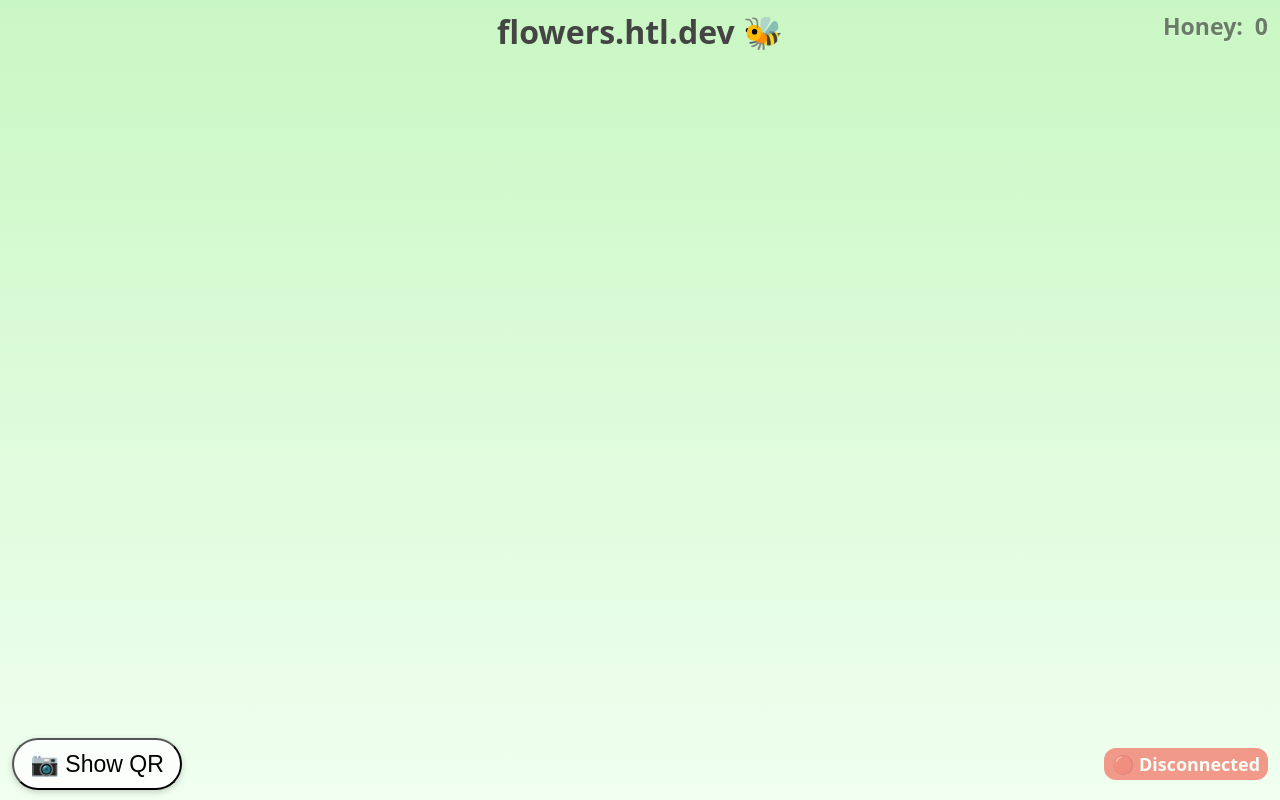
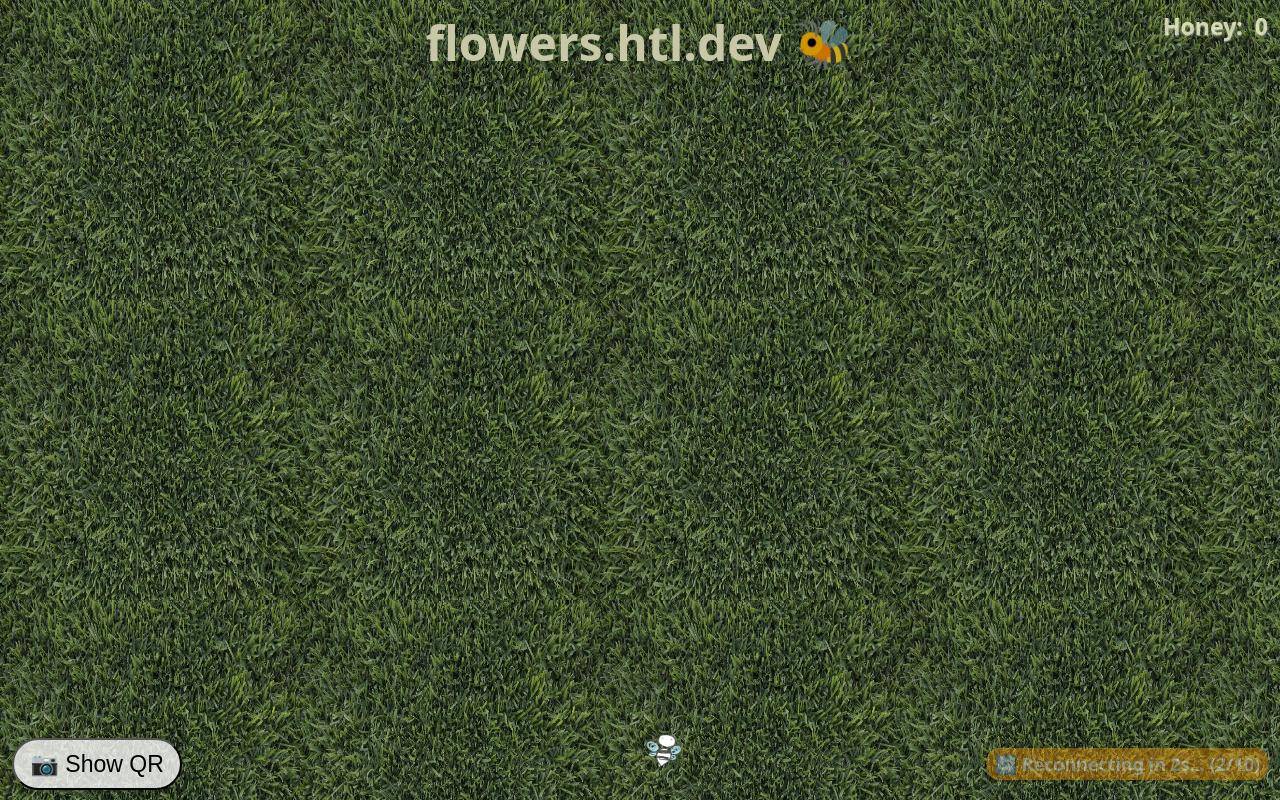
Before and after one commit to guFalcon/flowers-frontend, a website: page index.html in a window 1280 px wide. Drawn offline with Linux system fonts and the light colour scheme; no server answers.

Commit message:
before bee

```diff
--- a/app.js
+++ b/app.js
@@ -3,7 +3,7 @@ import path from "node:path";
 const __dirname = import.meta.dirname;
 
 const app = express();
-const PORT = process.env.INTERNAL_PORT || 8080;
+const PORT = process.env.INTERNAL_PORT || 8081;
 
 // Serve static files (HTML, CSS, JS, etc.) from the app directory
 app.use(express.static(path.join(__dirname)));
--- a/index.html
+++ b/index.html
@@ -7,10 +7,12 @@
   <link rel="stylesheet" href="styles.css">
 </head>
 <body>
-  <h1>flowers.htl.dev 🐝</h1>
+  <h1 style="font-size: clamp(24px, 4vw, 48px); color:lightgoldenrodyellow;">flowers.htl.dev 🐝</h1>
   <div class="play-area" id="playArea"></div>
   <div class="stats">Honey: <span class="value" id="honey">0</span></div>
   <div class="connection-status disconnected" id="connectionStatus">⚫ Disconnected</div>
+
+  <div id="bee"></div>
 
   <!-- Non-admin QR modal -->
   <div class="modal" id="qrModal" aria-hidden="true">
@@ -25,7 +27,8 @@
   <script src="sse-connection.js"></script>
   <script>
     // ====== Backend URLs ======
-    const SERVER = "https://flowers-backend.htl.dev";
+    //const SERVER = "https://flowers-backend.htl.dev";
+    const SERVER = "http://localhost:8084"; // for local testing
     const LEVEL_URL = SERVER + "/api/level";
     const ADMIN_RESTART_URL = SERVER + "/api/admin/restart";
     const HARVEST_URL = (id) => SERVER + "/api/harvest/" + id;
@@ -113,13 +116,18 @@
       root.style.left = px - size/2 + "px";
       root.style.top = py - size/2 + "px";
 
-      // Petals
+      // Petals (support petalColors array if present)
       for (let i = 0; i < data.petals; i++) {
         const petal = document.createElement("div");
         petal.className = "petal";
         petal.style.width = size * 0.6 + "px";
         petal.style.height = size * 0.6 + "px";
-        petal.style.background = data.color;
+        // Use petalColors[i] if available, else fallback to data.color
+        if (Array.isArray(data.petalColors) && data.petalColors[i]) {
+          petal.style.background = data.petalColors[i];
+        } else {
+          petal.style.background = data.color;
+        }
         petal.style.top = size * 0.2 + "px";
         petal.style.left = size * 0.2 + "px";
         petal.style.transform = `rotate(${i * (360 / data.petals)}deg) translate(0, -${size * 0.3}px)`;
@@ -144,6 +152,10 @@
       centerEl.style.height = centerSize + "px";
       centerEl.style.top = (size - centerSize)/2 + "px";
       centerEl.style.left = (size - centerSize)/2 + "px";
+      // Use stampColor if present, else default
+      if (typeof data.stampColor === "string" && data.stampColor) {
+        centerEl.style.background = data.stampColor;
+      }
       root.appendChild(centerEl);
 
       centerEl.addEventListener("click", async (ev) => {
@@ -159,25 +171,20 @@
           const el = playArea.querySelector(`.flower[data-id="${json.flowerId}"]`) || root;
           if (typeof json.fill === "number") {
             el.dataset.fill = json.fill;
+            updateFill(el);
           } else if (gained > 0) {
             el.dataset.fill = 0;
+            updateFill(el);
           }
-          updateFill(el);
 
           if (gained > 0) {
             userHoney += Math.round(gained * 10);
             honeyEl.textContent = userHoney;
-
             // Play slurp sound when successfully draining honey
             playSound('slurp.mp3', 0.7); // 70% volume
           } else {
-            centerEl.classList.remove("no-honey");
-            void centerEl.offsetWidth;
-            centerEl.classList.add("no-honey");
-
-            // Play bump sound when clicking empty flower
+            // Play bump sound when clicking empty flower (harvest failed)
             playSound('bump.mp3', 0.6); // 60% volume
-
             if (navigator.vibrate) navigator.vibrate(15);
           }
         } catch (e) {
--- a/styles.css
+++ b/styles.css
@@ -6,9 +6,33 @@ html, body {
   padding: 0;
   height: 100%;
   width: 100%;
-  background: linear-gradient(#c9f7c3, #f0fff0);
+  background:
+    url('grass.jpg') repeat, linear-gradient(#c9f7c3, #f0fff0);
+  background-size: 300px 300px, cover;
   font-family: system-ui, sans-serif;
   overflow: hidden;
+}
+
+/* Overlay to darken the grass */
+body::before {
+  content: "";
+  position: fixed;
+  inset: 0;
+  z-index: 0;
+  pointer-events: none;
+  background: rgba(0,0,0,0.2);
+}
+
+#bee {
+  position: absolute;
+  width: 48px;
+  height: 48px;
+  background: url('bee.png') center/contain no-repeat;
+  pointer-events: none;
+  z-index: 50;
+  left: 50%;
+  top: 90%;
+  transition: left 0.7s cubic-bezier(.6,-0.28,.74,.05), top 0.7s cubic-bezier(.6,-0.28,.74,.05);
 }
 
 h1 {
@@ -24,7 +48,7 @@ h1 {
   bottom: 0;
   left: 50%;
   transform: translateX(-50%);
-  overflow: hidden;
+  overflow: visible;
 }
 
 /* HUD top-right */
@@ -35,8 +59,8 @@ h1 {
   pointer-events: none;
   z-index: 10;
   font-size: clamp(12px, 1.8vw, 32px);
-  color: #2b2b2b;
-  opacity: 0.6;
+  color:lightgoldenrodyellow;
+  opacity: 0.8;
   text-shadow: 0 1px 2px rgba(255,255,255,0.7);
   font-weight: 600;
 }
@@ -57,7 +81,7 @@ h1 {
   padding: 4px 8px;
   border-radius: 12px;
   font-weight: 600;
-  opacity: 0.6;
+  opacity: 0.9;
   transition: all 0.3s ease;
   pointer-events: none;
   transform: translateY(-30px);
```
Also changed, not shown: bee.png (added), grass.jpg (added), 2 other files.
